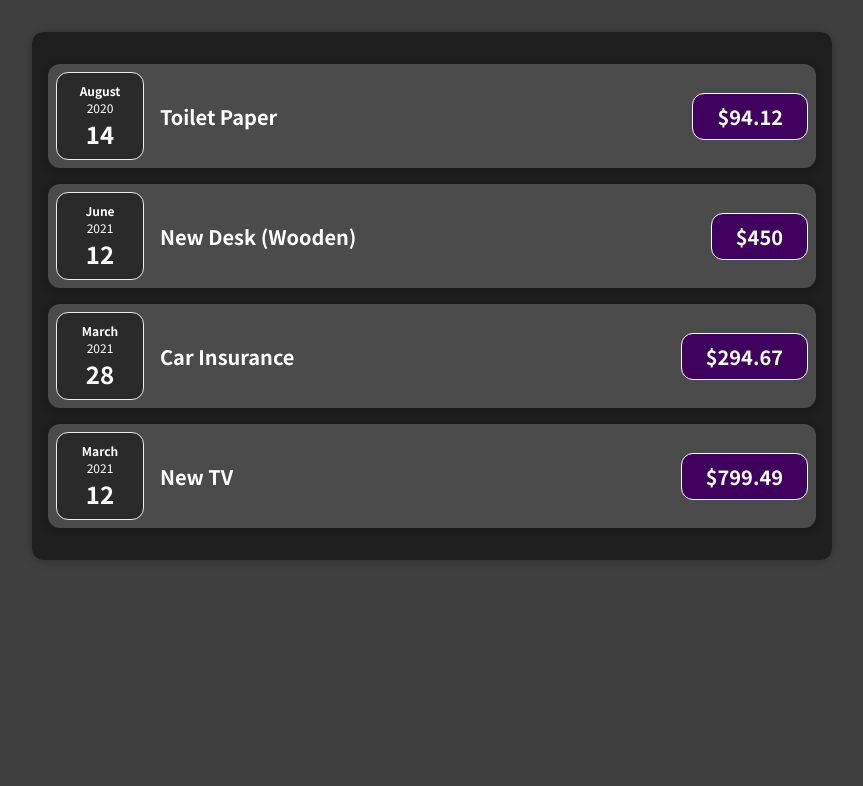
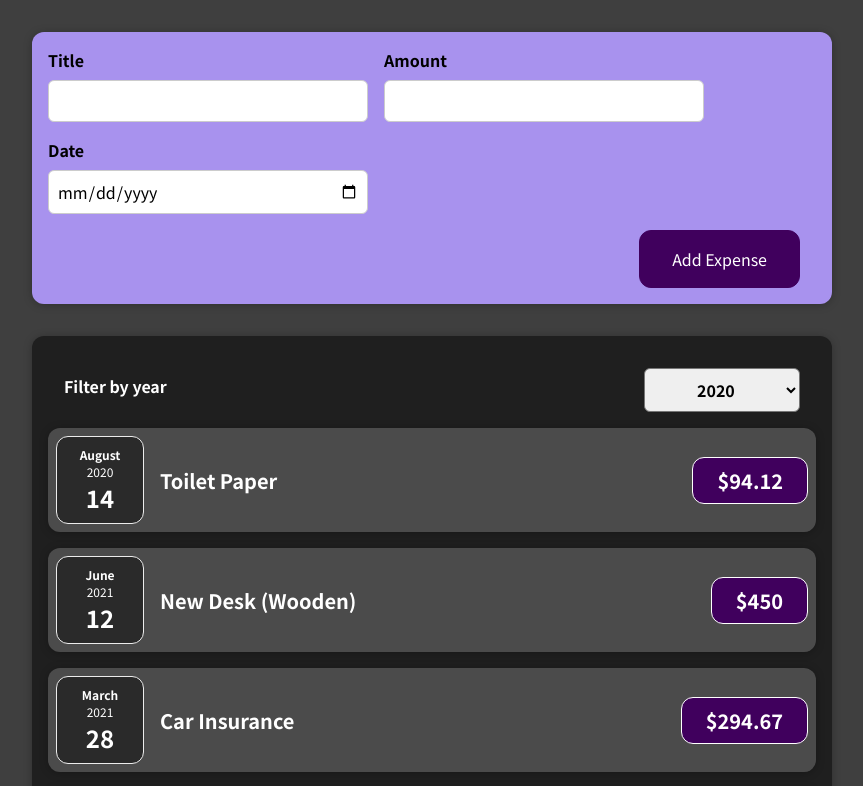
Before and after one commit to Zeinab-Mahjoub/Expense-Tracker__ReactJS, a React (Create React App) app: page / in a window 1280 px wide. Shown: the top 786 px of the page, without its empty margins (208-1071 px from the left). Built offline with nearby package versions, Linux system fonts and the light colour scheme.

Commit message:
feat: added some new features

```diff
--- a/src/App.js
+++ b/src/App.js
@@ -1,4 +1,5 @@
 import Expenses from "./components/Expenses/Expenses";
+import NewExpense from "./components/NewExpense/NewExpense";
 
 const App = () => {
   const expenses = [
@@ -28,8 +29,13 @@
     },
   ];
 
+  const addExpenseHandler = (expense) => {
+    console.log(expense);
+  };
+
   return (
     <div>
+      <NewExpense onAddExpense={addExpenseHandler} />
       <Expenses items={expenses} />
     </div>
   );
--- a/src/components/Expenses/Expenses.js
+++ b/src/components/Expenses/Expenses.js
@@ -1,10 +1,22 @@
+import { useState } from "react";
 import Card from "../UI/Card";
 import ExpenseItem from "./ExpenseItem";
 import "./Expenses.css";
+import ExpensesFilter from "./ExpensesFilter";
 
 const Expenses = (props) => {
+  const [filteredYear, setFilteredYear] = useState("2020");
+
+  const filterChangeHandler = (selectedYear) => {
+    setFilteredYear(selectedYear);
+  };
+
   return (
     <Card className="expenses">
+      <ExpensesFilter
+        selected={filteredYear}
+        onChangeFilter={filterChangeHandler}
+      />
       <ExpenseItem
         title={props.items[0].title}
         amount={props.items[0].amount}
--- /dev/null
+++ b/src/components/Expenses/ExpensesFilter.css
@@ -0,0 +1,24 @@
+.expenses-filter {
+  color: white;
+  padding: 0 1rem;
+}
+
+.expenses-filter__control {
+  display: flex;
+  width: 100%;
+  align-items: center;
+  justify-content: space-between;
+  margin: 1rem 0;
+}
+
+.expenses-filter label {
+  font-weight: bold;
+  margin-bottom: 0.5rem;
+}
+
+.expenses-filter select {
+  font: inherit;
+  padding: 0.5rem 3rem;
+  font-weight: bold;
+  border-radius: 6px;
+}
--- /dev/null
+++ b/src/components/Expenses/ExpensesFilter.js
@@ -0,0 +1,23 @@
+import "./ExpensesFilter.css";
+
+const ExpensesFilter = (props) => {
+  const dropdownChangeHandler = (event) => {
+    props.onChangeFilter(event.target.value);
+  };
+
+  return (
+    <div className="expenses-filter">
+      <div className="expenses-filter__control">
+        <label>Filter by year</label>
+        <select value={props.selected} onChange={dropdownChangeHandler}>
+          <option value="2022">2022</option>
+          <option value="2021">2021</option>
+          <option value="2020">2020</option>
+          <option value="2019">2019</option>
+        </select>
+      </div>
+    </div>
+  );
+};
+
+export default ExpensesFilter;
--- /dev/null
+++ b/src/components/NewExpense/ExpenseForm.css
@@ -0,0 +1,26 @@
+.new-expense__controls {
+  display: flex;
+  flex-wrap: wrap;
+  gap: 1rem;
+  margin-bottom: 1rem;
+  text-align: left;
+}
+
+.new-expense__control label {
+  font-weight: bold;
+  margin-bottom: 0.5rem;
+  display: block;
+}
+
+.new-expense__control input {
+  font: inherit;
+  padding: 0.5rem;
+  border-radius: 6px;
+  border: 1px solid #ccc;
+  width: 20rem;
+  max-width: 100%;
+}
+
+.new-expense__actions {
+  text-align: right;
+}
--- /dev/null
+++ b/src/components/NewExpense/ExpenseForm.js
@@ -0,0 +1,76 @@
+import { useState } from "react";
+import "./ExpenseForm.css";
+
+const ExpenseForm = (props) => {
+  const [enteredTitle, setEnteredTitle] = useState("");
+  const [enteredAmount, setEnteredAmount] = useState("");
+  const [enteredDate, setEnteredDate] = useState("");
+
+  const titleChangeHandler = (event) => {
+    setEnteredTitle(event.target.value);
+  };
+
+  const amountChangeHandler = (event) => {
+    setEnteredAmount(event.target.value);
+  };
+
+  const dateChangeHandler = (event) => {
+    setEnteredDate(event.target.value);
+  };
+
+  const submitHandler = (event) => {
+    event.preventDefault();
+
+    const expenseData = {
+      title: enteredTitle,
+      amount: enteredAmount,
+      date: new Date(enteredDate),
+    };
+
+    props.onSaveExpenseData(expenseData);
+
+    setEnteredAmount("");
+    setEnteredDate("");
+    setEnteredTitle("");
+  };
+
+  return (
+    <form onSubmit={submitHandler}>
+      <div className="new-expense__controls">
+        <div className="new-expense__control">
+          <label>Title</label>
+          <input
+            value={enteredTitle}
+            type="text"
+            onChange={titleChangeHandler}
+          />
+        </div>
+        <div className="new-expense__control">
+          <label>Amount</label>
+          <input
+            value={enteredAmount}
+            type="number"
+            min="0.01"
+            step="0.01"
+            onChange={amountChangeHandler}
+          />
+        </div>
+        <div className="new-expense__control">
+          <label>Date</label>
+          <input
+            value={enteredDate}
+            type="date"
+            min="2020-01-01"
+            max="2023-12-31"
+            onChange={dateChangeHandler}
+          />
+        </div>
+      </div>
+      <div className="new-expense__actions">
+        <button type="submit">Add Expense</button>
+      </div>
+    </form>
+  );
+};
+
+export default ExpenseForm;
--- /dev/null
+++ b/src/components/NewExpense/NewExpense.css
@@ -0,0 +1,38 @@
+.new-expense {
+  background-color: #a892ee;
+  padding: 1rem;
+  margin: 2rem auto;
+  width: 50rem;
+  max-width: 95%;
+  border-radius: 12px;
+  text-align: center;
+  box-shadow: 0 1px 8px rgba(0, 0, 0, 0.25);
+}
+
+.new-expense button {
+  font: inherit;
+  cursor: pointer;
+  padding: 1rem 2rem;
+  border: 1px solid #40005d;
+  background-color: #40005d;
+  color: white;
+  border-radius: 12px;
+  margin-right: 1rem;
+}
+
+.new-expense button:hover,
+.new-expense button:active {
+  background-color: #510674;
+  border-color: #510674;
+}
+
+.new-expense button.alternative {
+  color: #220131;
+  border-color: transparent;
+  background-color: transparent;
+}
+
+.new-expense button.alternative:hover,
+.new-expense button.alternative:active {
+  background-color: #ddb3f8;
+}
--- /dev/null
+++ b/src/components/NewExpense/NewExpense.js
@@ -0,0 +1,20 @@
+import ExpenseForm from "./ExpenseForm";
+import "./NewExpense.css";
+
+const NewExpense = (props) => {
+  const saveExpenseDataHandler = (enteredExpenseData) => {
+    const expenseData = {
+      ...enteredExpenseData,
+      id: Math.random().toString(),
+    };
+    props.onAddExpense(expenseData);
+  };
+
+  return (
+    <div className="new-expense">
+      <ExpenseForm onSaveExpenseData={saveExpenseDataHandler} />
+    </div>
+  );
+};
+
+export default NewExpense;
```
